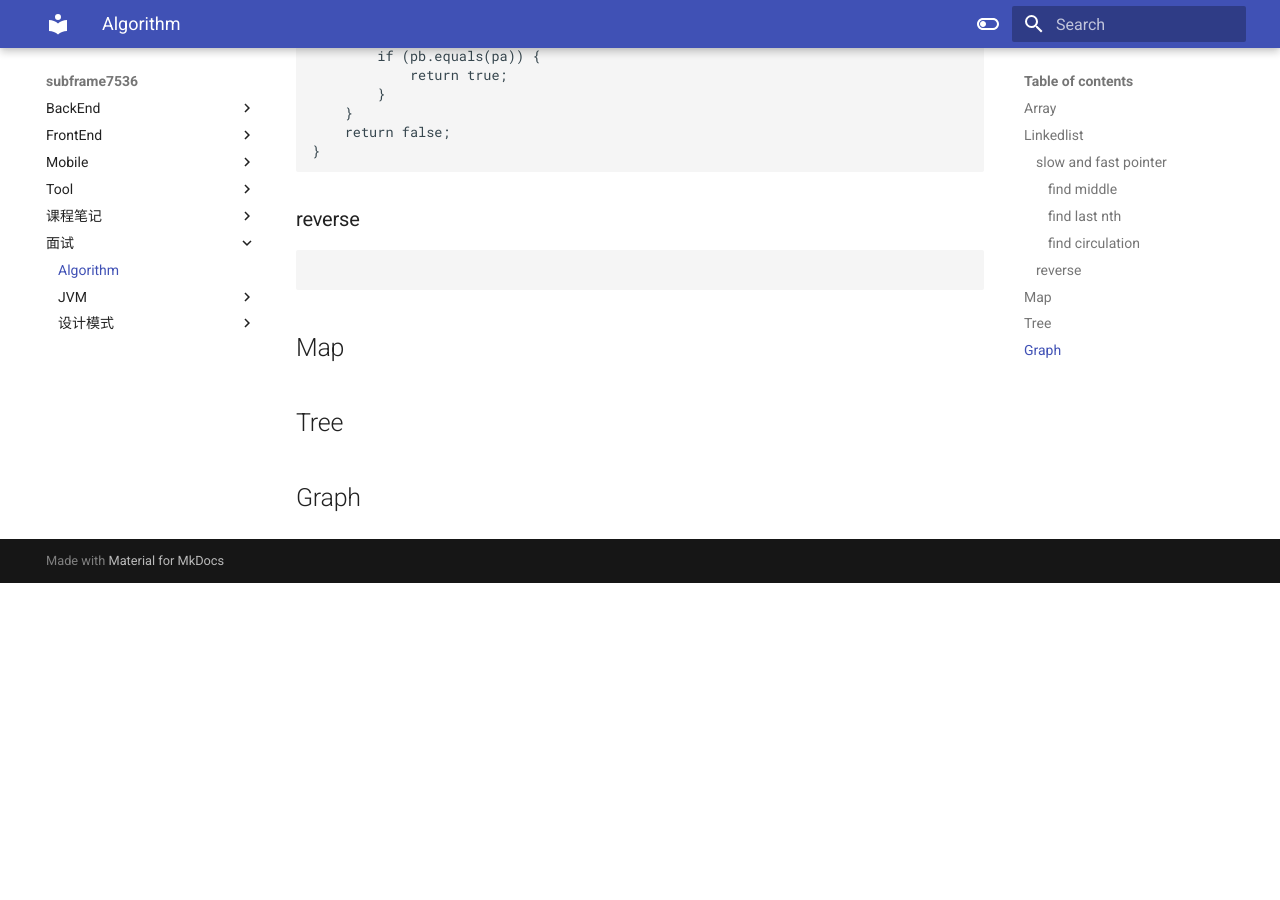
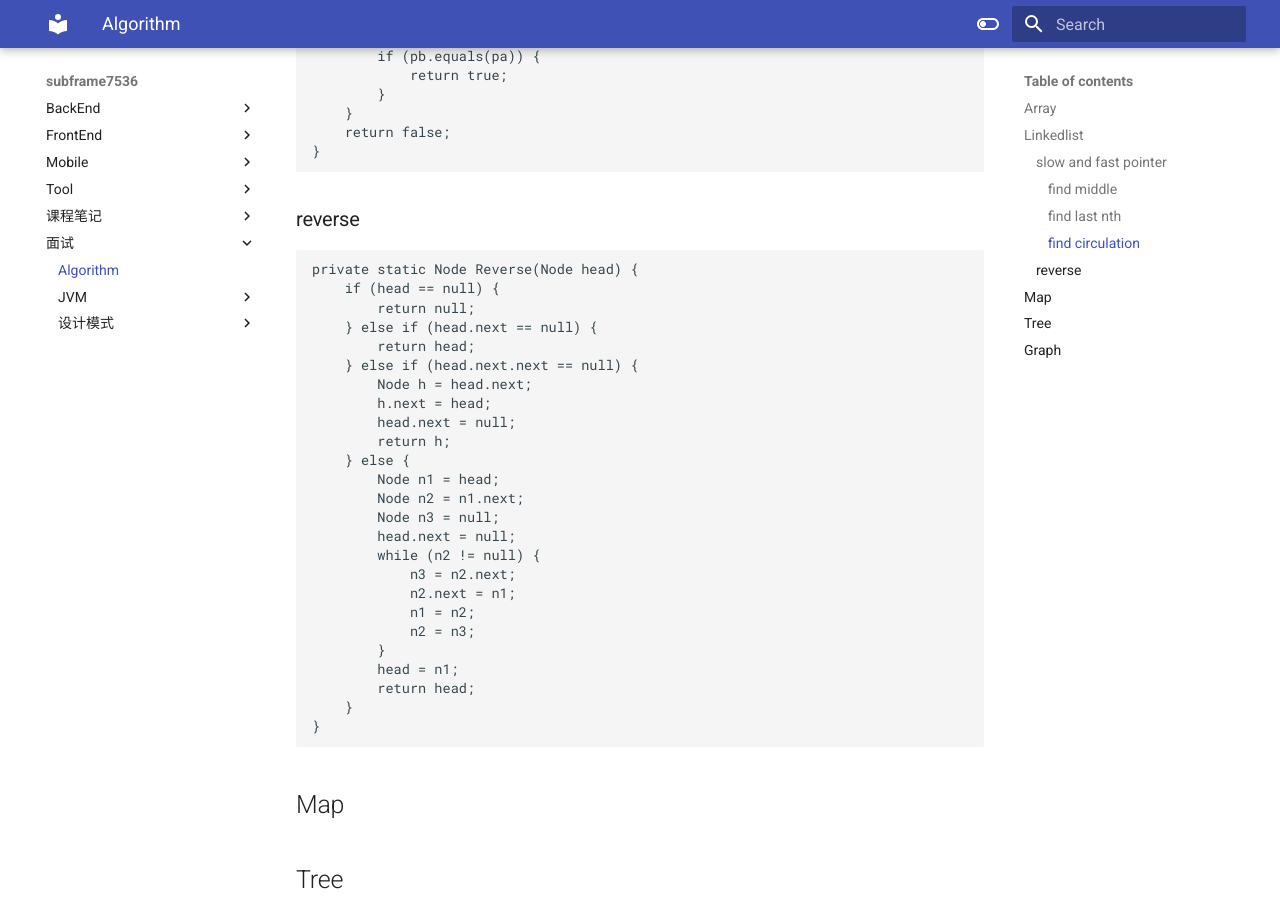
Before and after one commit to subframe7536/subframe7536.github.io, an MkDocs documentation site: the page built from docs/面试/算法.md, in a window 1280 px wide and 900 px high, scrolled down 1351 px. Built offline with MkDocs 1.6.1 and Material for MkDocs 9.7.7, drawn with Linux system fonts in a browser that asks for light colours; before the commit the page ends 1934 px from its top, so only the background shows below that.

Commit message:
vault backup: 2022-01-22 00:09:10
Affected files:
docs/面试/算法.md

````diff
--- a/docs/面试/算法.md
+++ b/docs/面试/算法.md
@@ -63,7 +63,31 @@ public boolean hasCycle(Node head) {
 ```
 ### reverse
 ```java
-
+private static Node Reverse(Node head) {
+	if (head == null) {
+		return null;
+	} else if (head.next == null) {
+		return head;
+	} else if (head.next.next == null) {
+		Node h = head.next;
+		h.next = head;
+		head.next = null;
+		return h;
+	} else {
+		Node n1 = head;
+		Node n2 = n1.next;
+		Node n3 = null;
+		head.next = null;
+		while (n2 != null) {
+			n3 = n2.next;
+			n2.next = n1;
+			n1 = n2;
+			n2 = n3;
+		}
+		head = n1;
+		return head;
+	}
+}
 ```
 ## Map
 
````
